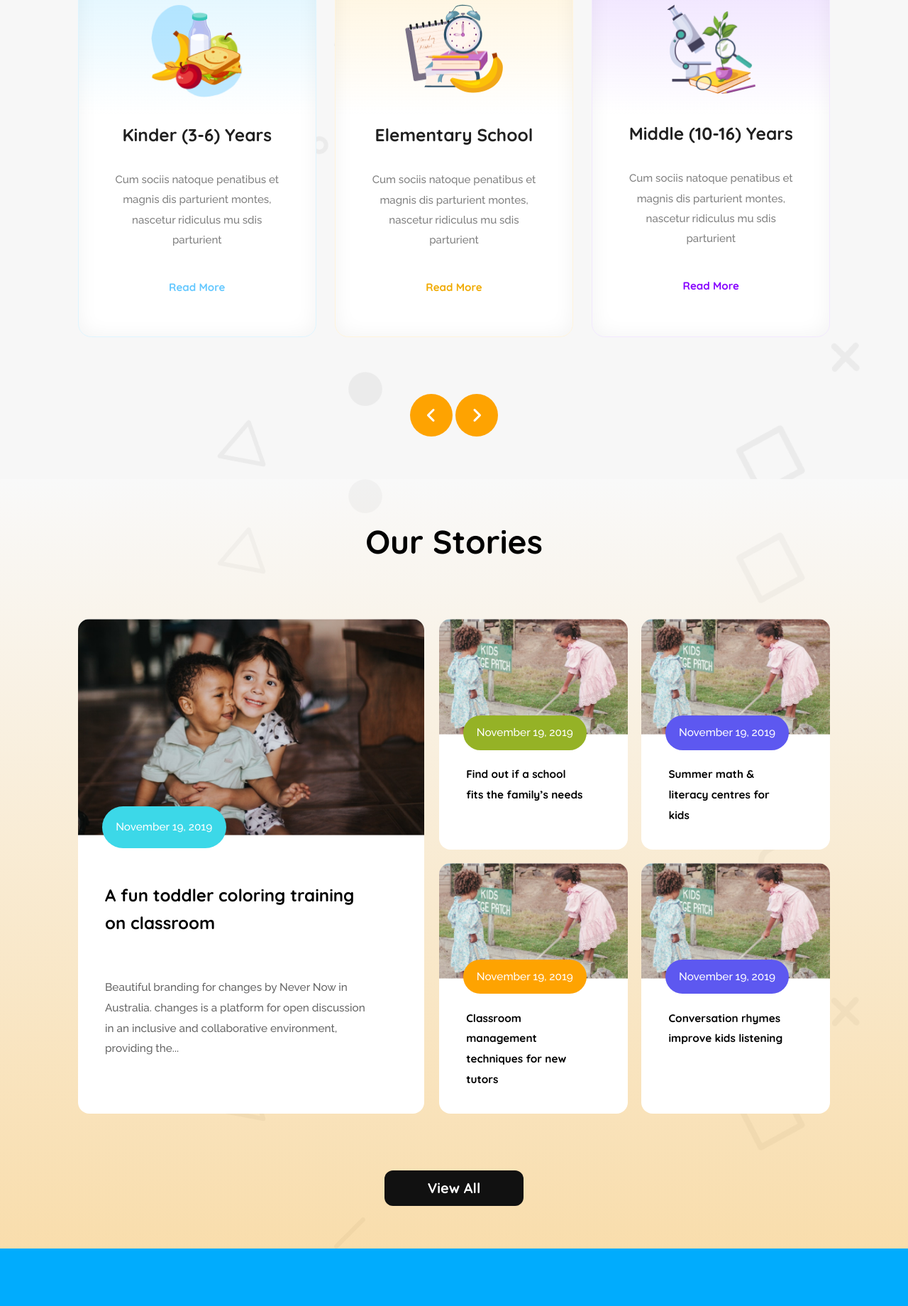
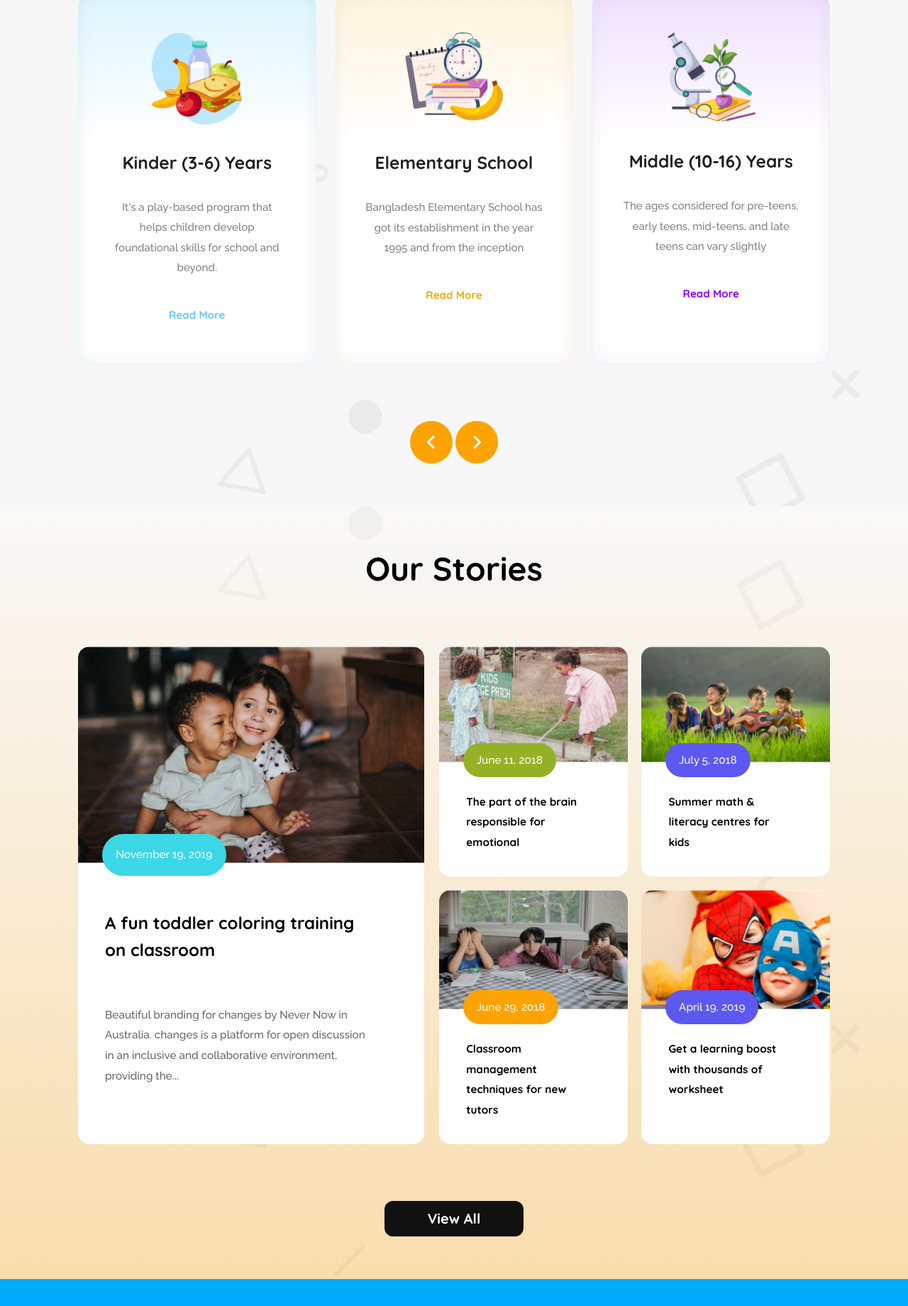
Before and after one commit to RiyadhMahmudSajid/B11-A2-Kids-School, a plain HTML site: page index.html in a window 1280 px wide. Shown: the part 928-2768 px from the top of the page at 71% size. Drawn offline with Linux system fonts and the light colour scheme.

Commit message:
finish-commit

```diff
--- a/index.html
+++ b/index.html
@@ -30,6 +30,7 @@
                 <i class="fa-solid fa-bars"></i>
             </div>
         </nav>
+        <marquee scrollamount="16"><Span class="sp1">A</Span><span class="sp2">dmission is going now</span></marquee>
         <div class="hero-part">
             <div class="hero-title">
                 <h1><span class="hero-sp-one">Empowering</span><br> students from small age <span class="hero-sp-two">towards vision</span></h1>
@@ -54,9 +55,8 @@
 
                         </div>
                         <h4>Kinder (3-6) Years</h4>
-                        <p>Cum sociis natoque penatibus et magnis
-                        dis parturient montes, nascetur ridiculus
-                        mu sdis parturient</p>
+                        <p>It's a play-based program that helps children develop foundational skills for school and beyond.</p>
+
                         <a href="http://">Read More</a>
                     </div>
 
@@ -65,18 +65,14 @@
                             <img src="assets/elementary.png" alt="">
                         </div>
                         <h4>Elementary School</h4>
-                        <p>Cum sociis natoque penatibus et magnis
-                        dis parturient montes, nascetur ridiculus
-                        mu sdis parturient</p>
+                        <p>Bangladesh Elementary School has got its establishment in the year 1995 and from the inception</p>
                         <a href="http://">Read More</a>
                     </div>
 
                     <div class="first-section-card-item no-three">
                         <div class="first-section-card-img3"><img src="assets/middle.png" alt=""></div>
                         <h4>Middle (10-16) Years</h4>
-                        <p>Cum sociis natoque penatibus et magnis
-                        dis parturient montes, nascetur ridiculus
-                        mu sdis parturient</p>
+                        <p>The ages considered for pre-teens, early teens, mid-teens, and late teens can vary slightly</p>
                         <a href="http://">Read More</a>
                     </div>
                 </div>
@@ -111,18 +107,18 @@
                             <div class="second-section-right-part">
                                 <img src="assets/story-2.png" alt="">
                                 <div class="float-div float-two">
-                                    <button>November 19, 2019</button>
+                                    <button>June 11, 2018</button>
                                 </div>
 
                             </div>
-                            <p>Find out if a school fits the family’s needs</p>
+                            <p>The part of the brain responsible for emotional</p>
 
                         </div>
                         <div class="second-section-right-child child-two">
                             <div class="second-section-right-part">
-                                <img src="assets/story-2.png" alt="">
+                                <img src="assets/story-3.png" alt="">
                                 <div class="float-div float-three">
-                                    <button>November 19, 2019</button>
+                                    <button>July 5, 2018</button>
                                 </div>
 
                             </div>
@@ -130,9 +126,9 @@
                         </div>
                         <div class="second-section-right-child child-three">
                             <div class="second-section-right-part">
-                                <img src="assets/story-2.png" alt="">
+                                <img src="assets/story-5.png" alt="">
                                 <div class="float-div float-four">
-                                    <button>November 19, 2019</button>
+                                    <button>June 29, 2018</button>
                                 </div>
 
                             </div>
@@ -141,29 +137,29 @@
                         </div>
                         <div class="second-section-right-child child-four">
                             <div class="second-section-right-part">
-                                <img src="assets/story-2.png" alt="">
+                                <img src="assets/story-4.png" alt="">
                                 <div class="float-div float-five">
-                                    <button>November 19, 2019</button>
+                                    <button>April 19, 2019</button>
                                 </div>
 
                             </div>
-                            <p>Conversation rhymes improve kids listening</p>
+                            <p>Get a learning boost with thousands of worksheet</p>
                         </div>
                         <div class="second-section-right-child child-five">
                             <div class="second-section-right-part">
                                 <img src="assets/story-2.png" alt="">
                                 <div class="float-div float-six">
-                                    <button>November 19, 2019</button>
+                                    <button>May 19, 2019</button>
                                 </div>
 
                             </div>
-                            <p>Classroom management techniques for new tutors</p>
+                            <p>Children are primarily focused on their needs</p>
                         </div>
                         <div class="second-section-right-child child-six">
                             <div class="second-section-right-part">
-                                <img src="assets/story-2.png" alt="">
+                                <img src="assets/story-3.png" alt="">
                                 <div class="float-div float-seven">
-                                    <button>November 19, 2019</button>
+                                    <button>April 13, 2019</button>
                                 </div>
 
                             </div>
--- a/style.css
+++ b/style.css
@@ -13,8 +13,6 @@
 body{
   max-width: 1440px;
   margin: 0 auto;
-   /* border: 1px solid black; */
-  /* background: yellow */
   background-color: #f7f7f7;
 }
 *{
@@ -22,11 +20,19 @@ body{
   margin: 0;
   box-sizing: border-box;
 }
-/*header part start*/
-/* header{
-  width: 82.86%;
-  margin: 0 auto;
-} */
+marquee{
+  font-size: 20px;
+  font-family: "Quicksand", serif;
+  color: rgb(254, 163, 1);
+}
+marquee .sp1{
+  font-size: 28px;
+  color: rgb(1, 172, 253);
+   font-weight: 700;
+}
+marquee .sp2{
+  font-style: italic;
+}
 .logo-part p{
   color: rgb(17, 17, 17);
   font-family: Quicksand;
@@ -70,7 +76,6 @@ body{
 }
 .menu-part > ul{
   display: flex;
-  /* border: 1px solid red; */
 }
 nav{
   display: flex;
@@ -491,11 +496,6 @@ footer{
    max-width: 399px;
 }
 
-
-
-
-
-
 /*responsive*/
 @media only screen and ( max-width: 576px ){
   body{
@@ -535,12 +535,9 @@ nav{
 .hero-title{
   max-width: 100%;
   text-align: center;
-  /* padding: 0 17px; */
 }
 .hero-part{
   flex-direction: column-reverse;
-  /* justify-content: space-between;
-  align-items: center; */
 }
 .hero-img img{
   width: 100%;
@@ -620,7 +617,7 @@ nav{
 .circle-btn{
   display: none;
 }
-  /*section-three*/
+  /*section-two*/
 .secand-section{
   padding: 40px 0 40px;
 }
@@ -653,7 +650,7 @@ nav{
 }
 .float-div button{
   margin-left: 34px;
-  margin-top: -22px;
+  margin-top: -20px;
 }
 .second-section-right-child{
   width: 100%;
@@ -742,6 +739,18 @@ nav{
   margin: 0 auto ;
   margin-bottom: 28px;
 }
+.hero-part{
+  flex-direction: column-reverse;
+}
+.hero-part{
+  max-width: 100%;
+  margin: 0 auto;
+  padding: 0 18px;
+}
+.hero-title{
+  max-width: 100%;
+  text-align: center;
+}
 .logo-part p{
   display: none;
 }
```
Also changed, not shown: assets/kids1.PNG (added).
